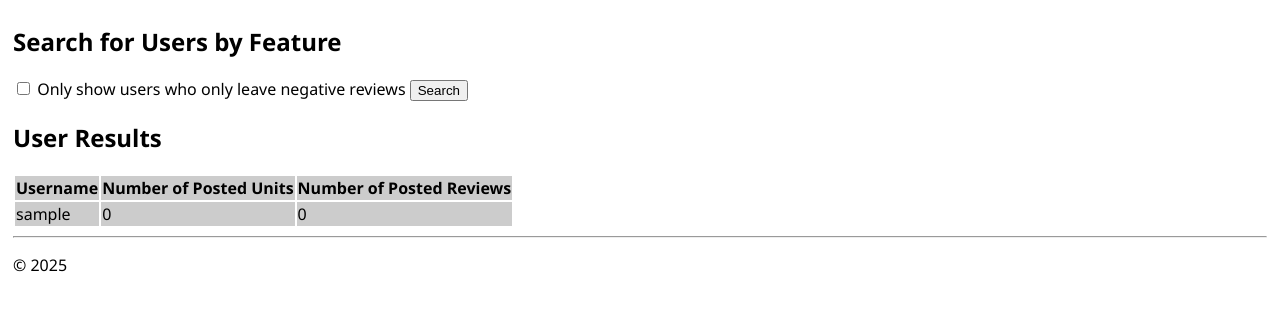
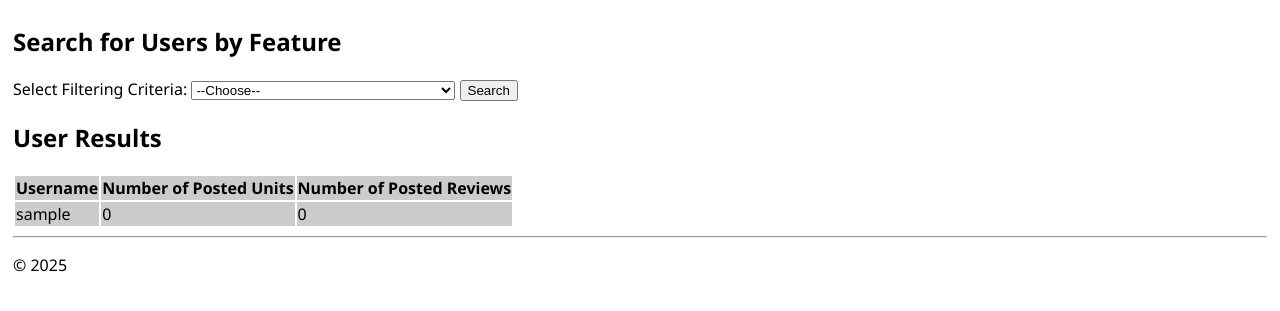
Before and after one commit to DergevorkianJadeCSUN/440Project-Group9, a Flask app: page /search_users in a window 1280 px wide. Shown: the part 47-358 px from the top of the page. Run offline with Flask 3, Linux system fonts and the light colour scheme; the visitor is signed in with stand-in values (Sample User, id 1); data comes from the database, SQL or seed files in the repository; data that the repository does not hold is empty.

Commit message:
Added positive filtering of users

```diff
--- a/webapp/__init__.py
+++ b/webapp/__init__.py
@@ -17,10 +17,12 @@ def create_app():
     from .auth import auth
     from .views import views
     from .reviews import reviews_bp
+    from .search import search_bp
 
     app.register_blueprint(auth, url_prefix='/')
     app.register_blueprint(views, url_prefix='/')
     app.register_blueprint(reviews_bp, url_prefix='/')
+    app.register_blueprint(search_bp, url_prefix='/')
 
     from .models import User
     create_database(app)
--- a/webapp/auth.py
+++ b/webapp/auth.py
@@ -84,44 +84,3 @@ def post():
         return redirect(url_for('views.home'))
 
     return render_template("post.html", user=current_user)
-
-@auth.route('/search', methods=['GET', 'POST'])
-@login_required
-def search():
-    if request.method == 'POST':
-        terms = request.form.get('terms')
-        match request.form.get('sortby'):
-            case 'date': sort = Rental.date
-            case 'price': sort = Rental.price
-            case 'user': sort = Rental.user
-            case _: sort = Rental.date
-        results = Rental.query.filter(Rental.features.like(f'%{terms}%')).order_by(desc(sort)).all()
-        return render_template('search.html', units=results)
-    return render_template('search.html', units=Rental.query.order_by(desc(Rental.date)).all())
-
-@auth.route('/search_users', methods=['GET', 'POST'])
-@login_required
-def search_user():
-    if request.method == 'POST':
-        rental_results = Rental.query
-        review_results = Review.query
-        if request.form.get('critics'):
-            review_results = Review.query.filter_by(quality="poor")
-            interim_results = (db.session.execute(select(User)
-                                                 .filter(Review.quality=="poor",
-                                                         User.username.not_in((select(User.username)
-                                                                               .join(User.review)
-                                                                               .filter(not_(Review.quality=="poor")))
-                                                                              ))
-                                                  .group_by(User.username)
-                                                  )
-                               .all())
-            print(interim_results)
-            user_results = [None] * len(interim_results)
-            for i in range(len(interim_results)):
-                user_results[i] =  interim_results[i][0]
-        else: user_results = User.query.all()
-        print(user_results)
-
-        return render_template('search_users.html', users=user_results, rental=rental_results, review = review_results)
-    return render_template('search_users.html', users = User.query.all(), rental= Rental.query, review = Review.query)
--- /dev/null
+++ b/webapp/search.py
@@ -0,0 +1,65 @@
+from flask import Blueprint, render_template, request
+from flask_login import login_required
+from sqlalchemy import desc, select, not_, or_
+
+from .models import User, Rental, Review
+from . import db
+
+search_bp = Blueprint('search', __name__)
+
+@search_bp.route('/search', methods=['GET', 'POST'])
+@login_required
+def search():
+    if request.method == 'POST':
+        terms = request.form.get('terms')
+        match request.form.get('sortby'):
+            case 'date': sort = Rental.date
+            case 'price': sort = Rental.price
+            case 'user': sort = Rental.user
+            case _: sort = Rental.date
+        results = Rental.query.filter(Rental.features.like(f'%{terms}%')).order_by(desc(sort)).all()
+        return render_template('search.html', units=results)
+    return render_template('search.html', units=Rental.query.order_by(desc(Rental.date)).all())
+
+@search_bp.route('/search_users', methods=['GET', 'POST'])
+@login_required
+def search_user():
+    if request.method == 'POST':
+        rental_results = Rental.query
+        review_results = Review.query
+        match request.form.get('criteria'):
+            case 'critics':
+                review_results = Review.query.filter_by(quality="poor")
+                interim_results = (db.session.execute(select(User)
+                                                     .filter(Review.quality=="poor",
+                                                             User.username.not_in((select(User.username)
+                                                                                   .join(User.review)
+                                                                                   .filter(not_(Review.quality=="poor")))
+                                                                                  ))
+                                                      .group_by(User.username)
+                                                      )
+                                   .all())
+                print(interim_results)
+                user_results = [None] * len(interim_results)
+                for i in range(len(interim_results)):
+                    user_results[i] =  interim_results[i][0]
+            case 'good-posters':
+                review_results = Review.query
+                interim_results = (db.session.execute(select(User)
+                                                      .filter(User.username.not_in((select(User.username)
+                                                                                    .join(User.review)
+                                                                                    .filter(not_(or_(Review.quality=='poor',Review.quality=='fair')))
+                                                                                    ))
+                                                              )
+                                                      .group_by(User.username)
+                                                      )
+                                   .all())
+
+                user_results = [None] * len(interim_results)
+                for i in range(len(interim_results)):
+                    user_results[i] = interim_results[i][0]
+            case _: user_results = User.query.all()
+        print(user_results)
+
+        return render_template('search_users.html', users=user_results, rental=rental_results, review = review_results)
+    return render_template('search_users.html', users = User.query.all(), rental= Rental.query, review = Review.query)
--- a/webapp/templates/layout.html
+++ b/webapp/templates/layout.html
@@ -13,8 +13,8 @@
             {% if current_user.is_authenticated %}
                 <a href="{{ url_for('auth.logout') }}" class="navbar-brand navbar-item">Logout</a>
                 <a href="{{ url_for('auth.post') }}" class="navbar-brand navbar-item">Post Unit</a>
-                <a href="{{ url_for('auth.search') }}" class="navbar-brand navbar-item">Search for Unit</a>
-                <a href="{{ url_for('auth.search_user') }}" class="navbar-brand navbar-item">Search for Users</a>
+                <a href="{{ url_for('search.search') }}" class="navbar-brand navbar-item">Search for Unit</a>
+                <a href="{{ url_for('search.search_user') }}" class="navbar-brand navbar-item">Search for Users</a>
             {% else %}
                 <a href="{{ url_for('auth.login') }}" class="navbar-brand navbar-item">Login</a>
                 <a href="{{ url_for('auth.sign_up') }}" class="navbar-brand navbar-item">Sign Up</a>
--- a/webapp/templates/search_users.html
+++ b/webapp/templates/search_users.html
@@ -5,8 +5,14 @@
 {% block content %}
     <h2>Search for Users by Feature</h2>
     <form method="POST">
-        <input type="checkbox" id="critics" name="critics">
-        <label for="critics">Only show users who only leave negative reviews</label>
+        <label for="criteria">Select Filtering Criteria:</label>
+        <select name="criteria", id="criteria">
+            <option value="">--Choose--</option>
+            <option value="critics">Users who only leave negative reviewers</option>
+            <option value="good-posters">Users who only receive positive reviews</option>
+        </select>
+<!--        <input type="checkbox" id="critics" name="critics">-->
+<!--        <label for="critics">Only show users who only leave negative reviews</label>-->
         <button type="submit">Search</button>
     </form>
 
```
